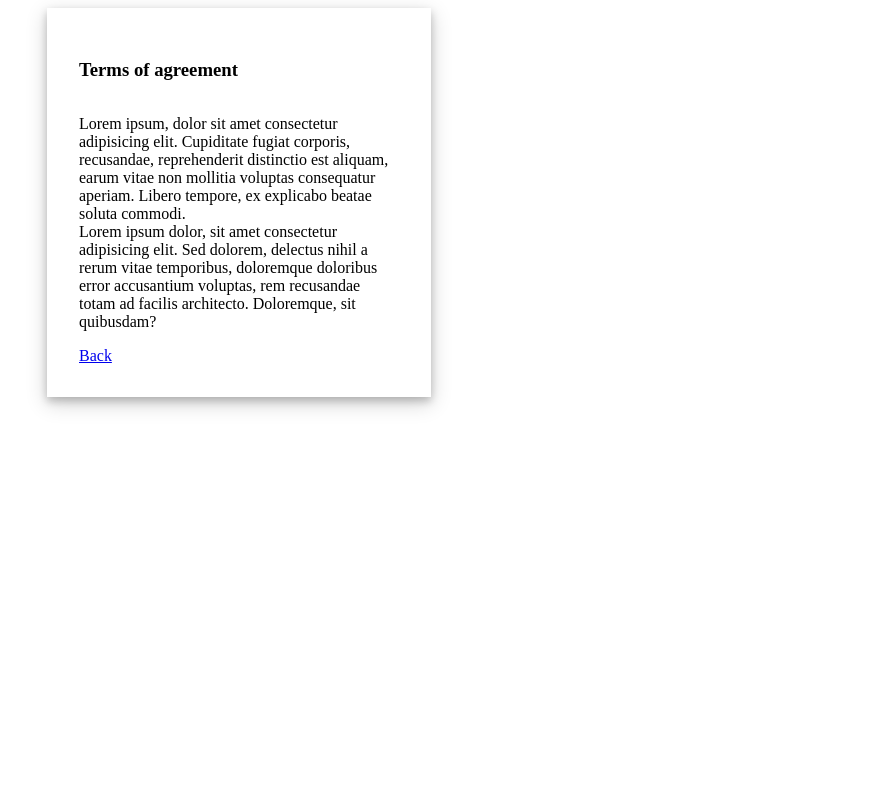
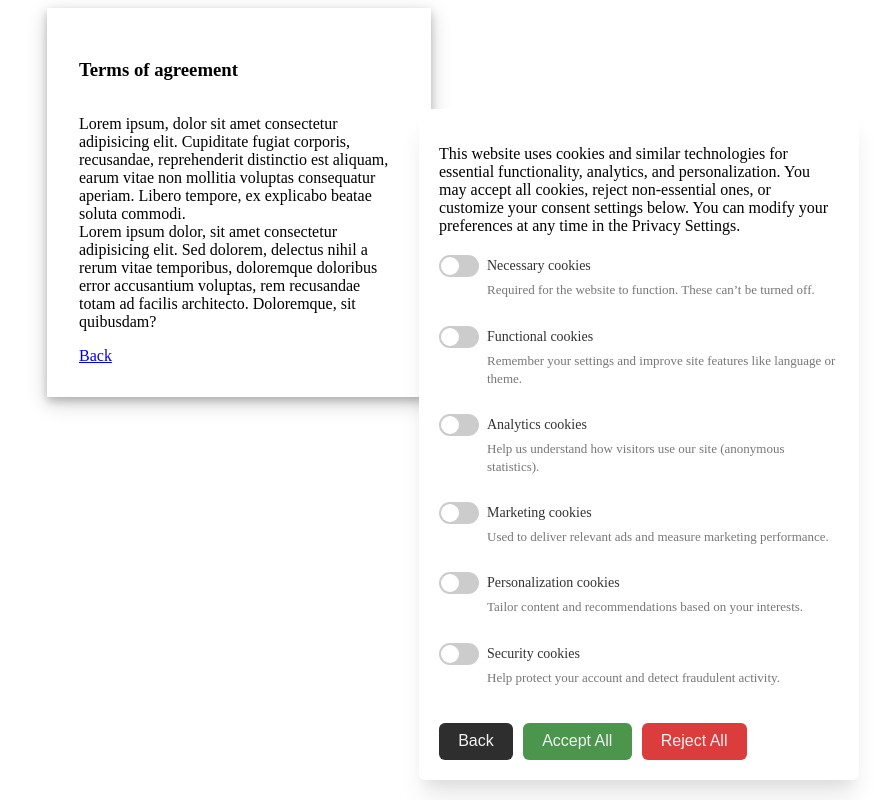
Before and after one commit to hampusvh/FWK24S-WAI-Projektarbete-Frontend, a React (Vite) app: page /terms in a window 1280 px wide. Both pictures are taken after a click on the button "Customize Preferences". Shown: the whole page, without its empty margins (401-1280 px from the left). Built offline with nearby package versions, Linux system fonts and the light colour scheme; no server answers; what react-google-recaptcha-v3 would draw is missing.

Commit message:
feat: added custom settings for Consent Banner

```diff
--- /dev/null
+++ b/src/components/atoms/Switch/Switch.jsx
@@ -0,0 +1,19 @@
+import React from "react";
+import styles from "./Switch.module.css";
+import clsx from "clsx";
+
+const Switch = ({ checked, onChange, label }) => {
+  return (
+    <label className={clsx(styles.switch)}>
+      <input
+        type="checkbox"
+        checked={checked}
+        onChange={(e) => onChange(e.target.checked)}
+      />
+      <span className={clsx(styles.slider)} />
+      {label && <span className={clsx(styles["switch-label"])}>{label}</span>}
+    </label>
+  );
+};
+
+export default Switch;
--- /dev/null
+++ b/src/components/atoms/Switch/Switch.module.css
@@ -0,0 +1,45 @@
+.switch {
+  display: inline-flex;
+  align-items: center;
+  cursor: pointer;
+  user-select: none;
+  gap: 8px;
+}
+
+.switch input {
+  display: none;
+}
+
+.slider {
+  position: relative;
+  width: 40px;
+  height: 22px;
+  background-color: #ccc;
+  border-radius: 22px;
+  transition: background-color 0.3s;
+}
+
+.slider::before {
+  content: "";
+  position: absolute;
+  top: 2px;
+  left: 2px;
+  width: 18px;
+  height: 18px;
+  background-color: #fff;
+  border-radius: 50%;
+  transition: transform 0.3s;
+}
+
+input:checked + .slider {
+  background-color: #4caf50;
+}
+
+input:checked + .slider::before {
+  transform: translateX(18px);
+}
+
+.switch-label {
+  font-size: 14px;
+  color: #333;
+}
--- a/src/components/organisms/ConsentBanner/ConsentBanner.jsx
+++ b/src/components/organisms/ConsentBanner/ConsentBanner.jsx
@@ -5,30 +5,31 @@ import Button from "../../atoms/Button/Button";
 import { background } from "storybook/internal/theming";
 import { useState } from "react";
 import { useConsent } from "../../../providers/ConsentProvider";
+import ConsentPreferencesBanner from "../ConsentPreferencesBanner/ConsentPreferencesBanner";
 
 const ConsentBanner = ({ contentText }) => {
     const [visible, setVisible] = useState(true);
-    const { updateConsent } = useConsent();
+    const [preferencesOpen, setPreferencesOpen] = useState(false);
+    const { consentAll } = useConsent();
 
     const handleAccept = () => {
         console.log("User clicked Accept All");
         setVisible(false);
-        updateConsent(true, true, true, true, true, true);
+        consentAll(true);
     }
 
     const handleReject = () => {
         console.log("User clicked Reject All");
         setVisible(false);
-        updateConsent(false, false, false, false, false, false);
+        consentAll(false);
     }
 
     const handleCustomize = () => {
         console.log("User clicked Customize Preferences");
-        setVisible(false);
-        // open another banner or change banner contents here
+        setPreferencesOpen(true);
     }
 
-    return (
+    return visible && preferencesOpen ? <ConsentPreferencesBanner handleReject={handleReject} handleAccept={handleAccept} handleBack={() => setPreferencesOpen(false)} /> : (
         <Banner visible={visible}>
             <p>{contentText ||
                 `We collect and store your email address and phone number for account management purposes only. Your email is used for password recovery, and your phone number is used for two-factor authentication (2FA).\n
--- /dev/null
+++ b/src/components/organisms/ConsentPreferencesBanner/ConsentPreferencesBanner.jsx
@@ -0,0 +1,109 @@
+import clsx from "clsx";
+import styles from "./ConsentPreferencesBanner.module.css";
+import Banner from "../../atoms/Banner/Banner";
+import { useState } from "react";
+import Switch from "../../atoms/Switch/Switch";
+import { useConsent } from "../../../providers/ConsentProvider";
+import Button from "../../atoms/Button/Button";
+
+const ConsentconsentBanner = ({ handleReject, handleAccept, handleBack }) => {
+    const [visible, setVisible] = useState(true);
+    const { consent, setConsent } = useConsent();
+
+    const onChange = (values) => {
+        let updated = {
+            ...(values.necessary != null && { necessary:  values.necessary }),
+            ...(values.functional != null && { functional:  values.functional }),
+            ...(values.analytics != null && { analytics:  values.analytics }),
+            ...(values.marketing != null && { marketing:  values.marketing }),
+            ...(values.personalization != null && { personalization:  values.personalization }),
+            ...(values.security != null && { security:  values.security }),
+        };
+
+        setConsent(prev => ({
+            ...prev,
+            ...updated
+        }));
+    }
+
+    return (
+        <Banner visible={visible}>
+            <p>This website uses cookies and similar technologies for essential functionality, analytics, and personalization. You may accept all cookies, reject non-essential ones, or customize your consent settings below. You can modify your preferences at any time in the Privacy Settings.</p>
+            <div className={clsx(styles.ConsentPreferencesBanner)}>
+                <div>
+                    <Switch
+                        checked={consent.necessary || false}
+                        onChange={(val) => onChange({ necessary: val })}
+                        label="Necessary cookies"
+                    />
+                    <p className={clsx(styles.Description)}>
+                    Required for the website to function. These can’t be turned off.
+                    </p>
+                </div>
+
+                <div>
+                    <Switch
+                        checked={consent.functional  || false}
+                        onChange={(val) => onChange({ functional: val })}
+                        label="Functional cookies"
+                    />
+                    <p className={clsx(styles.Description)}>
+                    Remember your settings and improve site features like language or theme.
+                    </p>
+                </div>
+
+                <div>
+                    <Switch
+                        checked={consent.analytics  || false}
+                        onChange={(val) => onChange({ analytics: val })}
+                        label="Analytics cookies"
+                    />
+                    <p className={clsx(styles.Description)}>
+                    Help us understand how visitors use our site (anonymous statistics).
+                    </p>
+                </div>
+
+                <div>
+                    <Switch
+                        checked={consent.marketing  || false}
+                        onChange={(val) => onChange({ marketing: val })}
+                        label="Marketing cookies"
+                    />
+                    <p className={clsx(styles.Description)}>
+                    Used to deliver relevant ads and measure marketing performance.
+                    </p>
+                </div>
+
+                <div>
+                    <Switch
+                        checked={consent.personalization  || false}
+                        onChange={(val) => onChange({ personalization: val })}
+                        label="Personalization cookies"
+                    />
+                    <p className={clsx(styles.Description)}>
+                    Tailor content and recommendations based on your interests.
+                    </p>
+                </div>
+
+                <div>
+                    <Switch
+                        checked={consent.security || false}
+                        onChange={(val) => onChange({ security: val })}
+                        label="Security cookies"
+                    />
+                    <p className={clsx(styles.Description)}>
+                    Help protect your account and detect fraudulent activity.
+                    </p>
+                </div>
+            </div>
+
+            <div className={clsx(styles.optionButtons)}>
+                <Button onClick={handleBack}>Back</Button>
+                <Button className={clsx(styles.acceptAll)} onClick={handleAccept}>Accept All</Button>
+                <Button className={clsx(styles.rejectAll)} onClick={handleReject}>Reject All</Button>
+            </div>
+        </Banner>
+    );
+};
+
+export default ConsentconsentBanner;
--- /dev/null
+++ b/src/components/organisms/ConsentPreferencesBanner/ConsentPreferencesBanner.module.css
@@ -0,0 +1,35 @@
+.ConsentPreferencesBanner {
+    display: flex;
+    flex-direction: column;
+    gap: 10px;
+    margin: 20px 0;
+}
+
+.Description {
+  font-size: 13px;
+  color: #777;
+  margin: 0 0 16px 48px;
+  line-height: 1.4;
+}
+
+.optionButtons {
+    display: flex;
+    flex-wrap: wrap;
+    gap: 10px;
+}
+
+.optionButtons .acceptAll {
+    background-color: rgb(76, 149, 76);
+}
+
+.optionButtons .rejectAll {
+    background-color: rgb(219, 61, 61);
+}
+
+.optionButtons .acceptAll:hover {
+    background-color: rgb(90, 175, 90);
+}
+
+.optionButtons .rejectAll:hover {
+    background-color: rgb(252, 71, 71);
+}
--- a/src/providers/ConsentProvider.jsx
+++ b/src/providers/ConsentProvider.jsx
@@ -3,29 +3,41 @@ import { useCookies } from "react-cookie";
 
 export const ConsentContext = createContext();
 
+const VERSION = "2025-10-21";
+
 const ConsentProvider = ({ children }) => {
-    const [consent, setConsent] = useState({});
+    const [consent, setConsent] = useState({
+        version: VERSION,
+        timestamp: new Date().toISOString(),
+        necessary: false,
+        functional: false,
+        analytics: false,
+        marketing: false,
+        personalization: false,
+        security: false,
+    });
+
     const [cookie, setCookie] = useCookies(["consent"]);
 
     useEffect(() => {
         setCookie("consent", consent, { path: "/" });
     }, [consent]);
 
-    const updateConsent = (necessary, functional, analytics, marketing, personalization, security) => {
+    const consentAll = (accept) => {
         setConsent({
-            version: "2025-10-21",
+            version: VERSION,
             timestamp: new Date().toISOString(),
-            necessary: necessary === true,
-            functional: functional === true,
-            analytics: analytics === true,
-            marketing: marketing === true,
-            personalization: personalization === true,
-            security: security === true
+            necessary: accept,
+            functional: accept,
+            analytics: accept,
+            marketing: accept,
+            personalization: accept,
+            security: accept
         });
     }
 
     return (
-        <ConsentContext.Provider value={{ consent, updateConsent }}>
+        <ConsentContext.Provider value={{ consent, consentAll, setConsent }}>
             {children}
         </ConsentContext.Provider>
     );
```
Also changed, not shown: src/components/atoms/Switch/Switch.mdx (added), src/components/atoms/Switch/Switch.styles.js (added), src/components/atoms/Switch/index.js (added), src/components/organisms/ConsentPreferencesBanner/ConsentPreferencesBanner.mdx (added), src/components/organisms/ConsentPreferencesBanner/ConsentPreferencesBanner.styles.js (added), src/components/organisms/ConsentPreferencesBanner/index.js (added), 2 other files (tests, documents, lock files or other folders).
